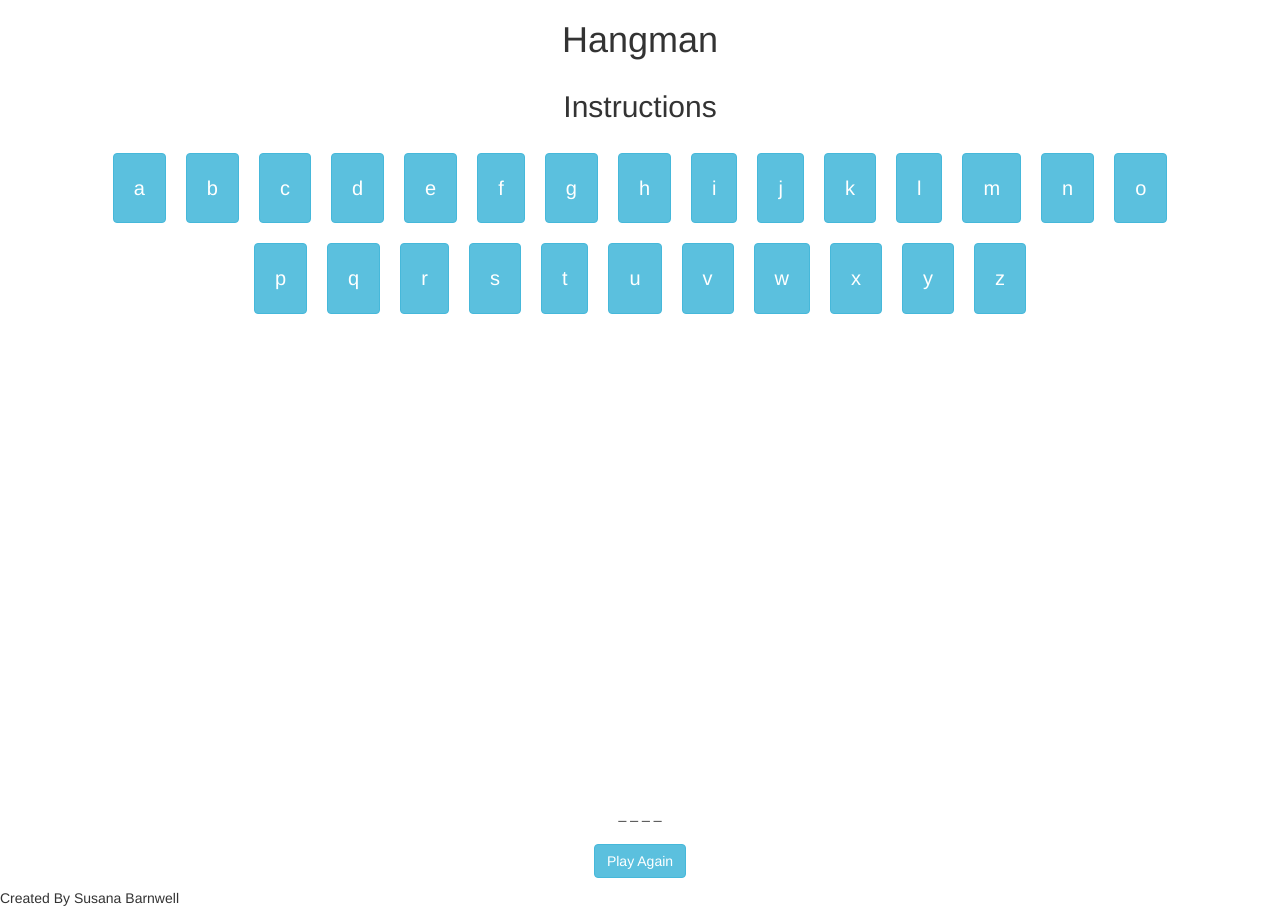
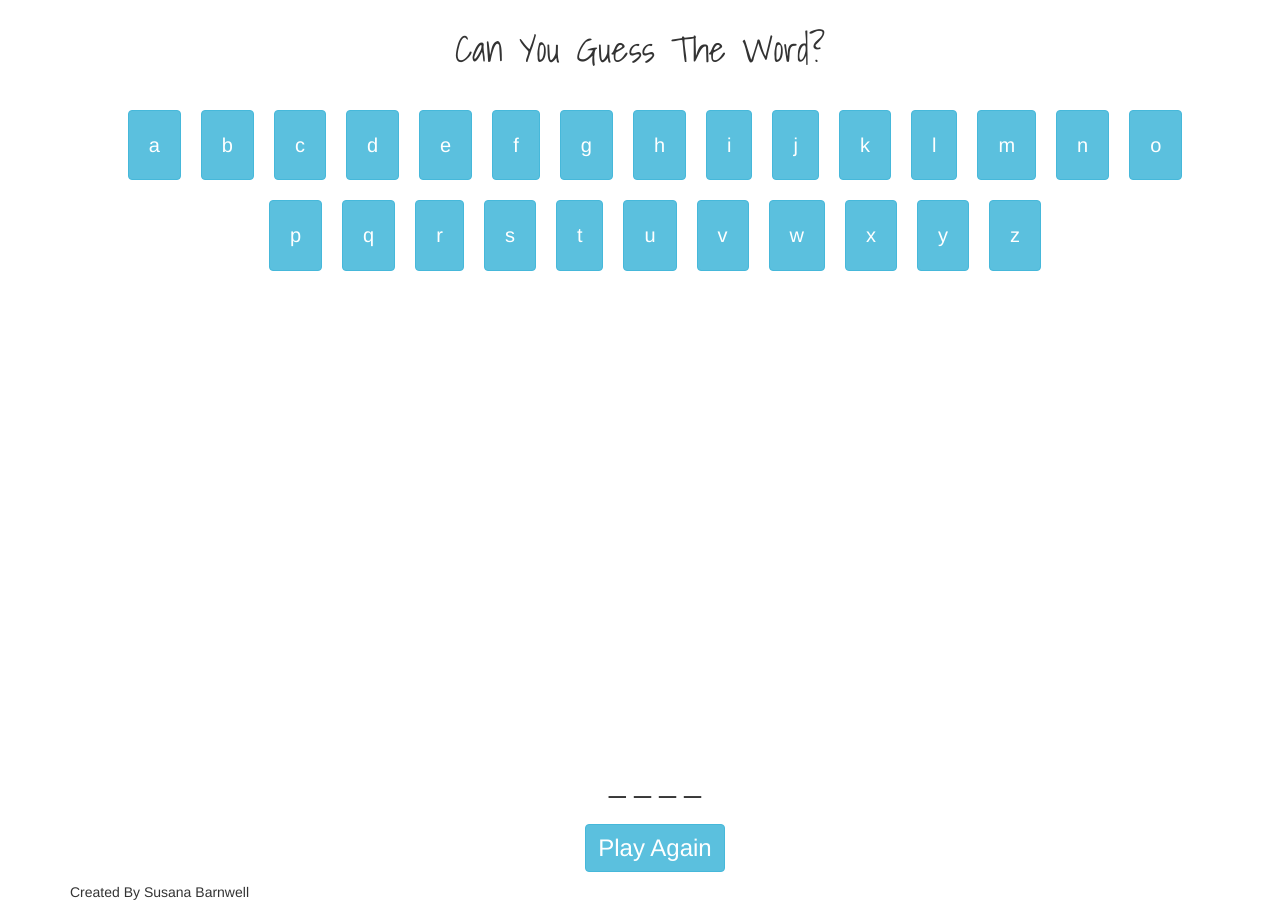
Before and after one commit to sbarnwell88/Hangman-Game, a plain HTML site: page public/index.html in a window 1280 px wide. Shown: the top 908 px of the page. Drawn offline with nearby package versions, Linux system fonts and the light colour scheme.

Commit message:
took instructions button out because could not get it to work

```diff
--- a/public/css/style.css
+++ b/public/css/style.css
@@ -7,6 +7,8 @@
 h1 {
     display: flex;
     justify-content: center;
+    font-family: 'Shadows Into Light', 'cursive';
+    padding: 10px;
 }
 #buttons-for-letters {
     display: flex;
@@ -40,6 +42,13 @@ h1 {
     display: flex;
     justify-content: center;
     padding: 10px;
+    font-size: 30px;
+}
+#underscore {
+    font-size: 30px;
+}
+.reset {
+    font-size: 24px;
 }
 #hangman-head {
     margin-top: -135px;
--- a/public/index.html
+++ b/public/index.html
@@ -3,6 +3,7 @@
 <head>
     <link rel="stylesheet" href="https://maxcdn.bootstrapcdn.com/bootstrap/3.3.7/css/bootstrap.min.css" integrity="sha384-BVYiiSIFeK1dGmJRAkycuHAHRg32OmUcww7on3RYdg4Va+PmSTsz/K68vbdEjh4u" crossorigin="anonymous">
     <link rel="stylesheet" href="css/style.css">
+    <link href="https://fonts.googleapis.com/css?family=Shadows+Into+Light" rel="stylesheet">
     <meta charset="UTF-8">
     <meta name="viewport" content="width=device-width, initial-scale=1.0">
     <meta http-equiv="X-UA-Compatible" content="ie=edge">
@@ -10,10 +11,8 @@
     <title>Hangman Game</title>
 </head>
 <body>
-    <h1>Hangman</h1>
-    <div class='headers'>
-        <h2>Instructions</h2>
-    </div>
+    <div class="container">
+    <h1>Can You Guess The Word?</h1>
     <div class="container">
        <div id="buttons-for-letters"></div>
         <div class="container2">
@@ -34,6 +33,7 @@
 
     </div>
     <footer>Created By Susana Barnwell</footer>
+    </div>
     <script
   src="https://code.jquery.com/jquery-3.2.1.min.js"
   integrity="sha256-hwg4gsxgFZhOsEEamdOYGBf13FyQuiTwlAQgxVSNgt4="
--- a/public/js/script.js
+++ b/public/js/script.js
@@ -11,11 +11,10 @@ var randomNumber = Math.floor(wordBank.length * Math.random());
 var randomWholeWords = wordBank[randomNumber];
 var randomWords = randomWholeWords.split('');
 var emptySpacesForDashes = [];
-var reset = $('#reset').append('<div class="btn btn-info">' + "Play Again" + '</div');
+var reset = $('#reset').append('<div class="btn btn-info reset">' + "Play Again" + '</div');
 var letterClicked;
 var numberOfLives = 6;
 $('.hangman-whole-body').css('visibility', 'hidden');
-
 
 for (var i = 0; i < randomWords.length; i++) {
     emptySpacesForDashes.push('_ ');
```
